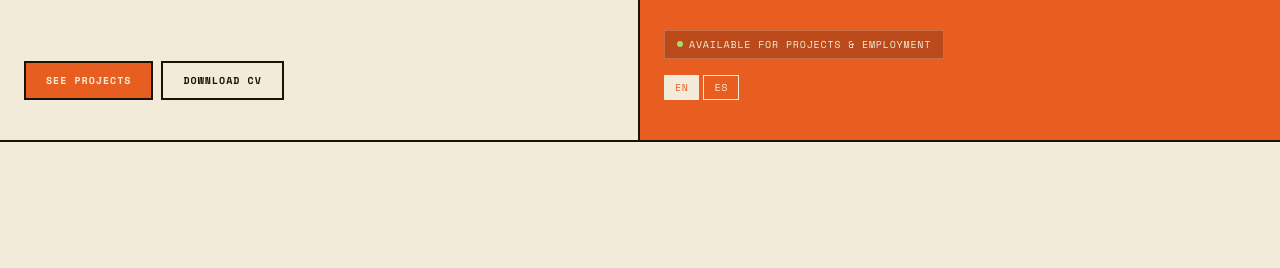
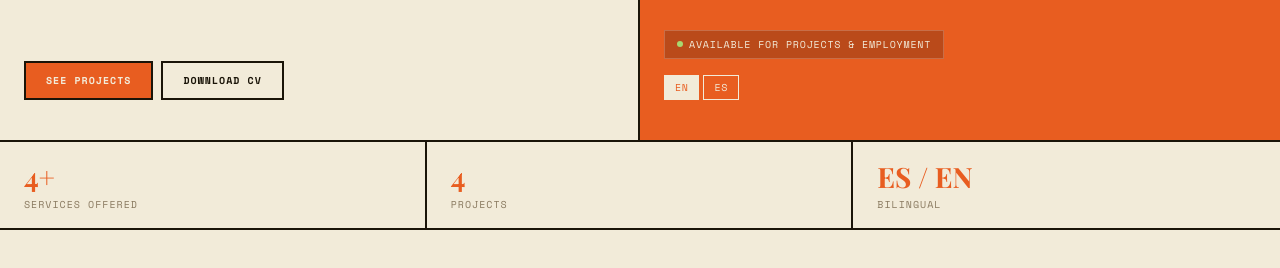
Before and after one commit to AgusMuzi79/portfolio_web, a plain HTML site: page index.html in a window 1280 px wide. Shown: the part 302-570 px from the top of the page. Drawn offline with nearby package versions, Linux system fonts and the light colour scheme; a web font is replaced by a local one.

Commit message:
feat: add stats bar
- Three-column horizontal bar: Services offered, Projects, Bilingual
- Playfair Display numbers in orange, Space Mono uppercase labels
- 2px solid borders between columns, border-bottom separating from next section
- EN/ES data attributes on labels

Co-Authored-By: Claude Sonnet 4.6 <noreply@anthropic.com>

```diff
--- a/css/style.css
+++ b/css/style.css
@@ -329,7 +329,38 @@ img {
 }
 
 /* ─── STATS BAR ─── */
-/* → Added in feat: add stats bar */
+.stats-bar {
+  display: grid;
+  grid-template-columns: repeat(3, 1fr);
+  border-bottom: var(--border);
+}
+
+.stat {
+  padding: 1rem 1.5rem;
+  border-right: var(--border);
+  display: flex;
+  flex-direction: column;
+  gap: 2px;
+}
+
+.stat:last-child {
+  border-right: none;
+}
+
+.stat-number {
+  font-family: 'Playfair Display', serif;
+  font-size: 28px;
+  font-weight: 700;
+  color: var(--orange);
+}
+
+.stat-label {
+  font-size: 10px;
+  letter-spacing: 0.1em;
+  text-transform: uppercase;
+  color: var(--muted);
+  font-family: 'Space Mono', monospace;
+}
 
 /* ─── PROJECTS ─── */
 /* → Added in feat: add projects section */
--- a/index.html
+++ b/index.html
@@ -87,8 +87,27 @@
     </div>
   </section>
 
-  <!-- ─── STATS ─── -->
-  <!-- Added in next commit -->
+  <!-- ─── STATS BAR ─── -->
+  <div class="stats-bar" role="list" aria-label="Stats">
+    <div class="stat" role="listitem">
+      <span class="stat-number">4+</span>
+      <span class="stat-label"
+            data-en="Services offered"
+            data-es="Servicios">Services offered</span>
+    </div>
+    <div class="stat" role="listitem">
+      <span class="stat-number">4</span>
+      <span class="stat-label"
+            data-en="Projects"
+            data-es="Proyectos">Projects</span>
+    </div>
+    <div class="stat" role="listitem">
+      <span class="stat-number">ES / EN</span>
+      <span class="stat-label"
+            data-en="Bilingual"
+            data-es="Bilingüe">Bilingual</span>
+    </div>
+  </div>
 
   <!-- ─── PROJECTS ─── -->
   <!-- Added in next commit -->
```
